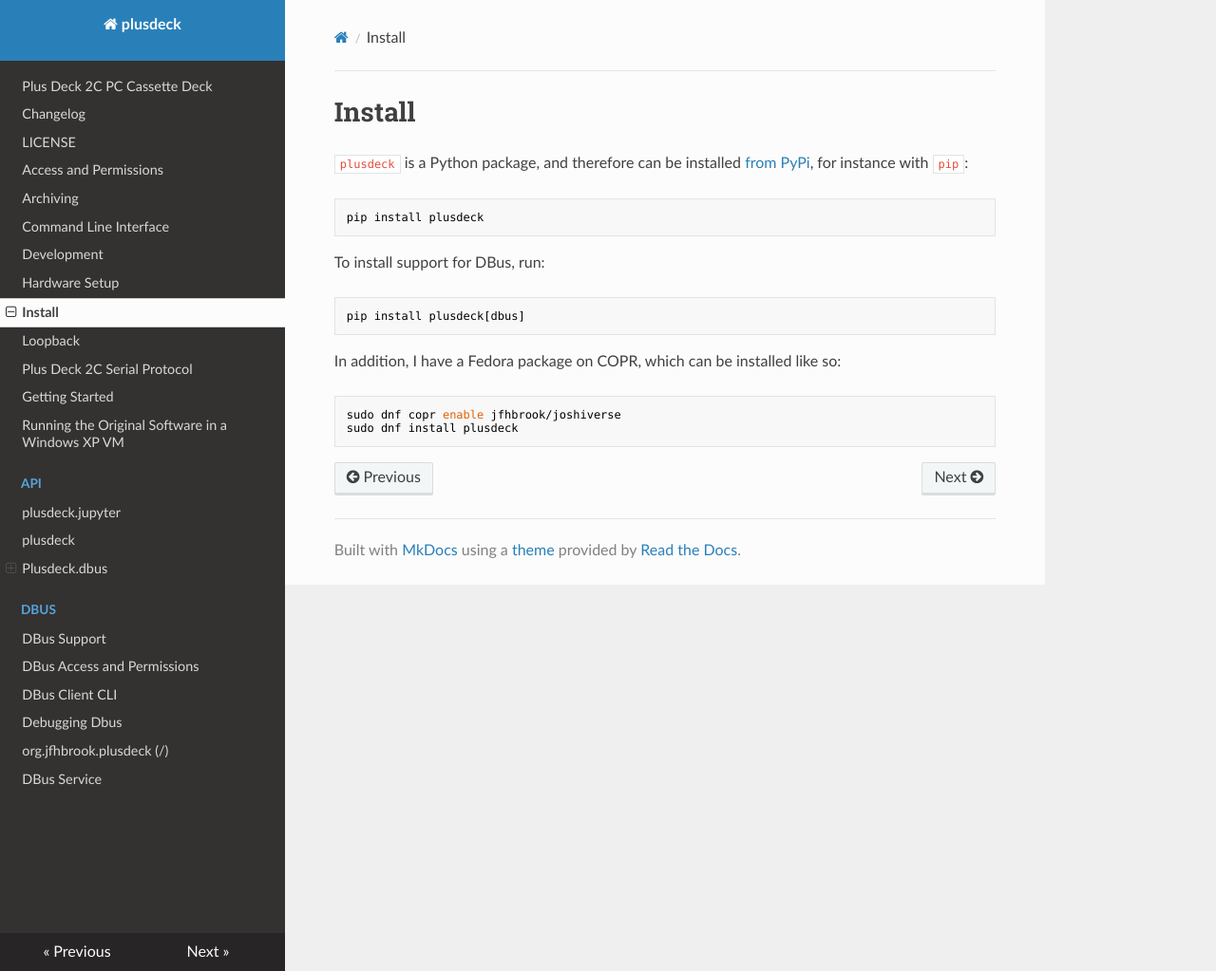
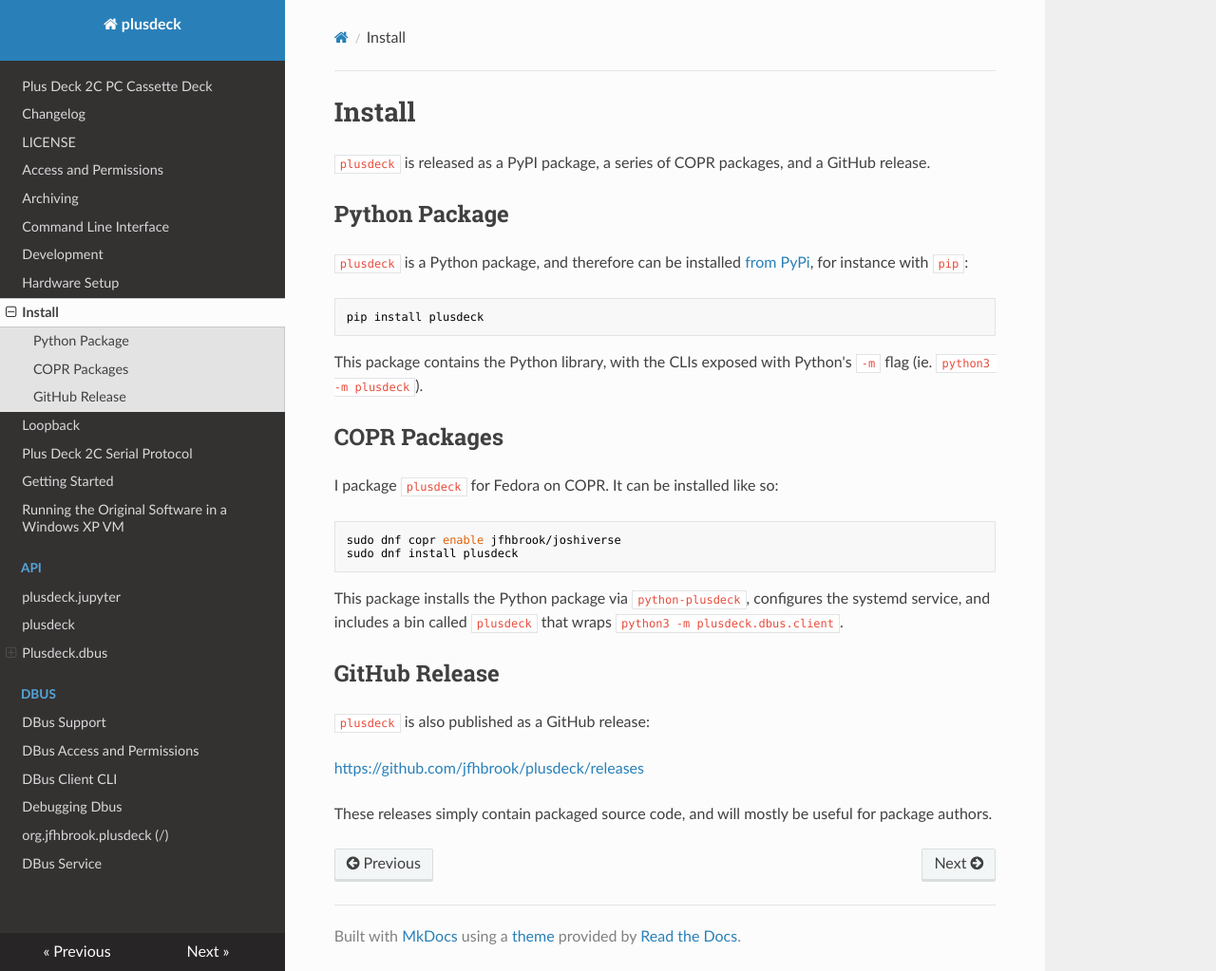
Before and after one commit to jfhbrook/plusdeck, an MkDocs documentation site: the page built from docs/install.md, in a window 1280 px wide and 1023 px high. Shown: the whole window at 95% size. Built offline with MkDocs 1.6.1, drawn with Linux system fonts in a browser that asks for light colours; nearby versions of some CDN libraries.

Commit message:
Update install docs

````diff
--- a/docs/install.md
+++ b/docs/install.md
@@ -1,4 +1,8 @@
 # Install
+
+`plusdeck` is released as a PyPI package, a series of COPR packages, and a GitHub release.
+
+## Python Package
 
 `plusdeck` is a Python package, and therefore can be installed [from PyPi](https://pypi.org/project/plusdeck/), for instance with `pip`:
 
@@ -6,15 +10,23 @@
 pip install plusdeck
 ```
 
-To install support for DBus, run:
+This package contains the Python library, with the CLIs exposed with Python's `-m` flag (ie. `python3 -m plusdeck`).
 
-```sh
-pip install plusdeck[dbus]
-```
+## COPR Packages
 
-In addition, I have a Fedora package on COPR, which can be installed like so:
+I package `plusdeck` for Fedora on COPR. It can be installed like so:
 
 ```sh
 sudo dnf copr enable jfhbrook/joshiverse
 sudo dnf install plusdeck
 ```
+
+This package installs the Python package via `python-plusdeck`, configures the systemd service, and includes a bin called `plusdeck` that wraps `python3 -m plusdeck.dbus.client`.
+
+## GitHub Release
+
+`plusdeck` is also published as a GitHub release:
+
+<https://github.com/jfhbrook/plusdeck/releases>
+
+These releases simply contain packaged source code, and will mostly be useful for package authors.
````
